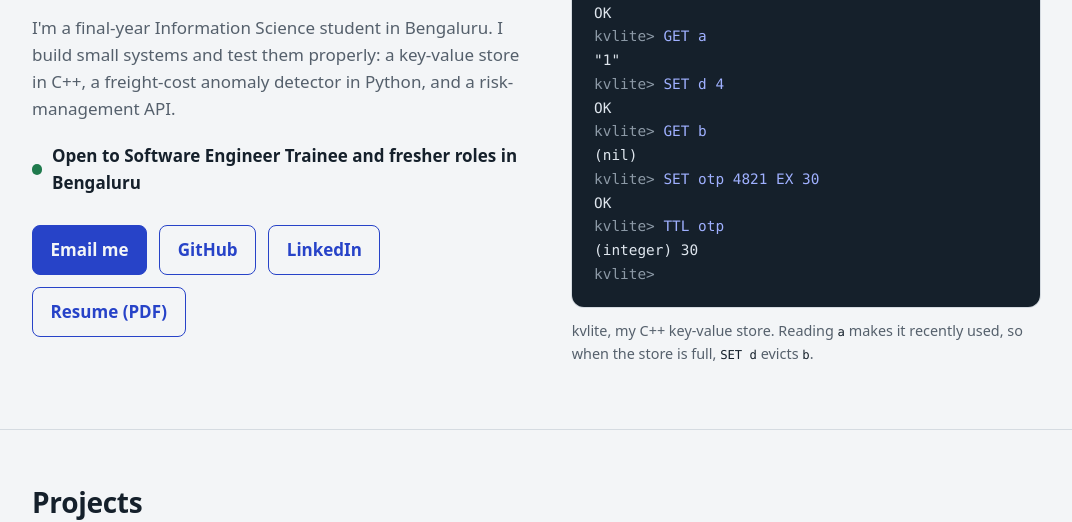
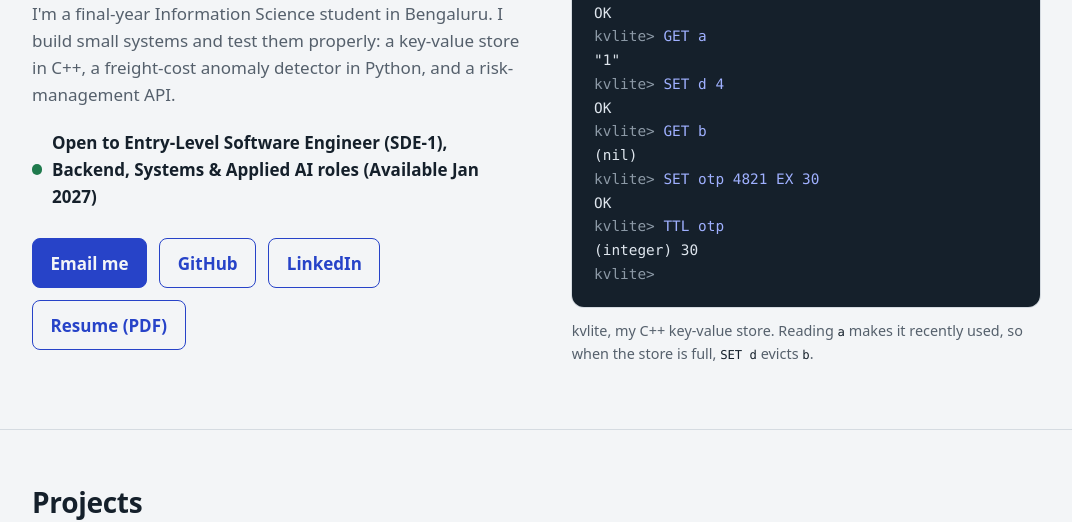
Before and after one commit to nickittime/nickittime.github.io, a plain HTML site: page index.html in a window 1280 px wide. Shown: the part 290-812 px from the top of the page, without its empty margins (104-1176 px from the left). Drawn offline with Linux system fonts and the light colour scheme.

Commit message:
Update index.html

```diff
--- a/index.html
+++ b/index.html
@@ -174,7 +174,7 @@
         <h1>Manvender Singh</h1>
         <p class="role">Software engineer trainee working in C++, C and Python.</p>
         <p class="intro">I'm a final-year Information Science student in Bengaluru. I build small systems and test them properly: a key-value store in C++, a freight-cost anomaly detector in Python, and a risk-management API.</p>
-        <p class="status">Open to Software Engineer Trainee and fresher roles in Bengaluru</p>
+        <p class="status">Open to Entry-Level Software Engineer (SDE-1), Backend, Systems & Applied AI roles (Available Jan 2027)</p>
         <div class="actions">
           <a class="btn primary" href="mailto:work.singhmanvender16@gmail.com">Email me</a>
           <a class="btn" href="https://github.com/nickittime">GitHub</a>
```
